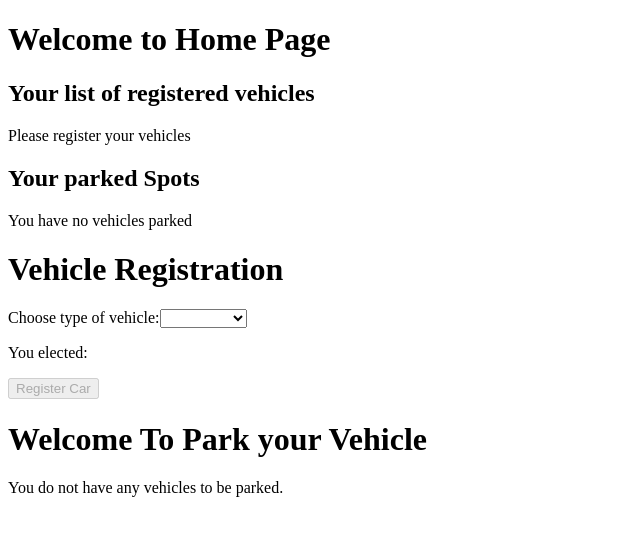
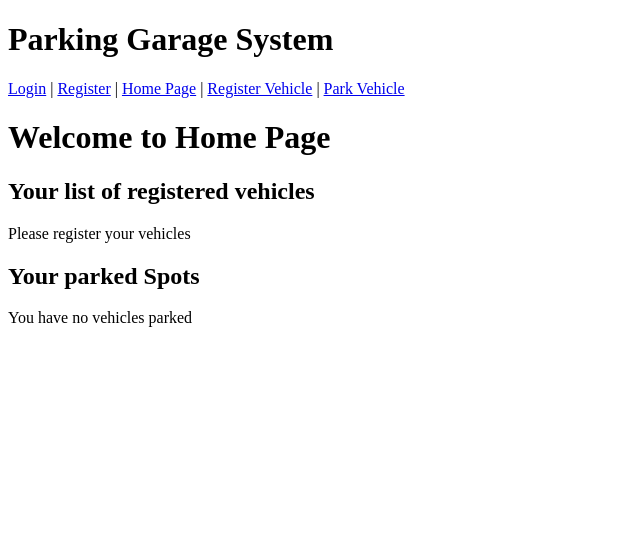
Before and after one commit to anjaliasha123/Parking-Garage-System-FE, an Angular app: page /home in a window 1280 px wide. Shown: the top 536 px of the page, without its empty margins (0-640 px from the left). Built offline with nearby package versions, Linux system fonts and the light colour scheme.

Commit message:
added routing

```diff
--- a/src/app/app.component.html
+++ b/src/app/app.component.html
@@ -1,3 +1,9 @@
-<app-home-page></app-home-page>
-<app-register-car></app-register-car>
-<app-park-car></app-park-car>
+<h1>{{title}}</h1>
+<nav>
+    <a routerLink="/login" acti>Login</a> |
+    <a routerLink="/register">Register</a> |
+    <a routerLink="/home">Home Page</a> |
+    <a routerLink="/vehicle">Register Vehicle</a> |
+    <a routerLink="/park">Park Vehicle</a>
+</nav>
+<router-outlet></router-outlet>
--- a/src/app/app.component.ts
+++ b/src/app/app.component.ts
@@ -6,5 +6,5 @@ import { Component } from '@angular/core';
   styleUrls: ['./app.component.css']
 })
 export class AppComponent {
-  title = 'parking-garage';
+  title = 'Parking Garage System';
 }
--- a/src/app/app.module.ts
+++ b/src/app/app.module.ts
@@ -9,6 +9,7 @@ import { HomePageComponent } from './home-page/home-page.component';
 import { ParkCarComponent } from './park-car/park-car.component';
 import { RegisterCarComponent } from './register-car/register-car.component';
 import { FormsModule } from '@angular/forms';
+import { AppRoutingModule } from './app-routing.module';
 
 @NgModule({
   declarations: [
@@ -22,7 +23,8 @@ import { FormsModule } from '@angular/forms';
   imports: [
     BrowserModule,
     HttpClientModule,
-    FormsModule
+    FormsModule,
+    AppRoutingModule
   ],
   providers: [],
   bootstrap: [AppComponent]
```
Also changed, not shown: src/app/app-routing.module.ts (added, +23 -0 lines).
